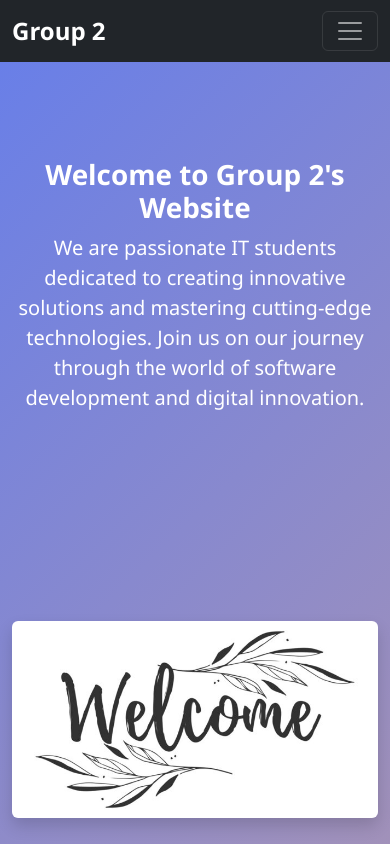
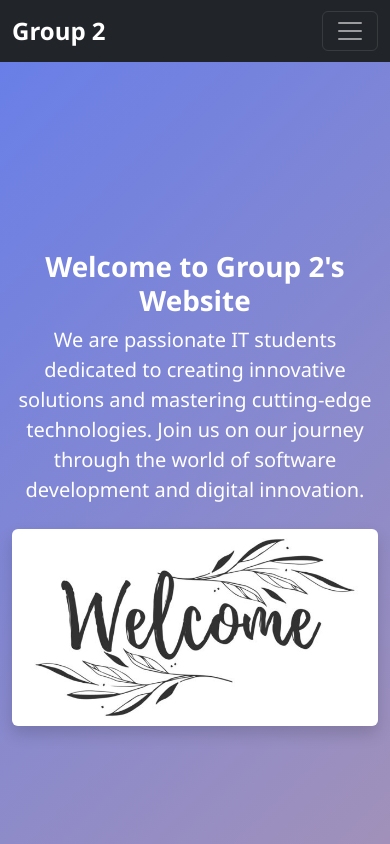
Before and after one commit to stretchStress/ITP110_MidtermActivity, a React (Create React App) app: page / in a window 390 px wide. Shown: the top 844 px of the page. Built offline with nearby package versions, Linux system fonts and the light colour scheme.

Commit message:
making the home content adjusted to be center when viewed in lower res

```diff
--- a/src/App.css
+++ b/src/App.css
@@ -82,4 +82,8 @@ body {
   .contact-section {
     padding-top: 66px;
   }
+
+  #homeContent {
+    align-content: center;
+  }
 }
--- a/src/components/HomeSection.js
+++ b/src/components/HomeSection.js
@@ -4,7 +4,7 @@ const HomeSection = () => {
   return (
     <section id="home" className="home-section d-flex align-items-center">
       <div className="container">
-        <div className="row align-items-center min-vh-100">
+        <div className="row align-items-center min-vh-100" id="homeContent">
           <div className="col-lg-6">
             <h1 className="fw-bold">Welcome to Group 2's Website</h1>
             <p className="lead mb-4">
```
